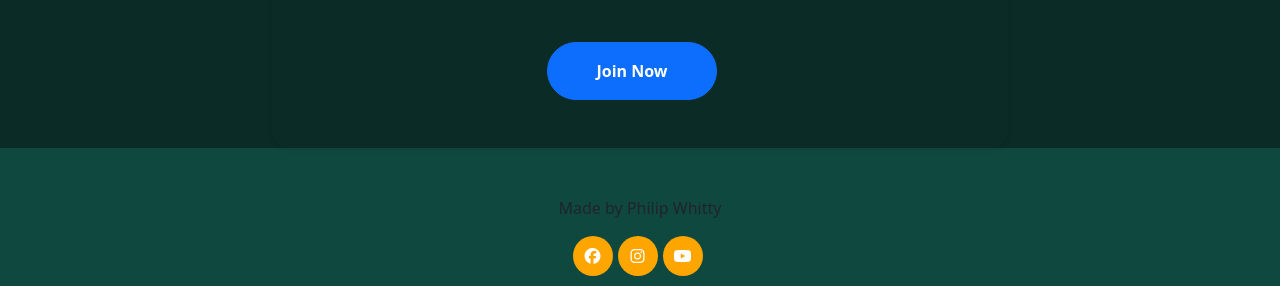
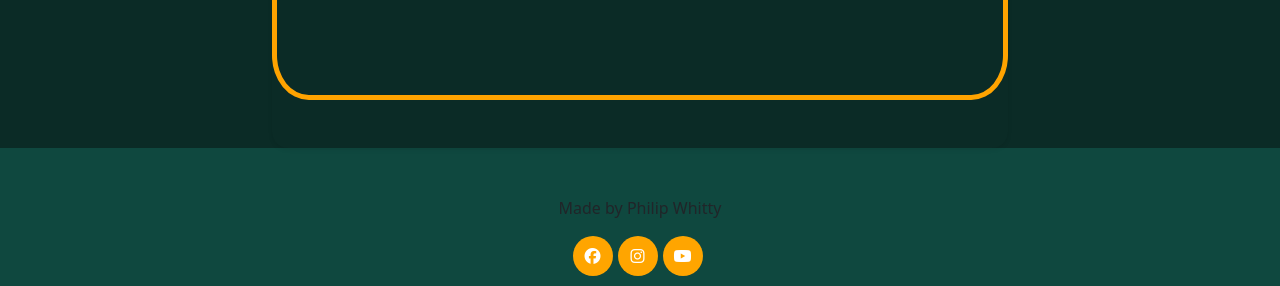
Before and after one commit to phillywhitty/The_Golfers, a Django app: page /about/ in a window 1280 px wide. Shown: the part 957-1243 px from the top of the page. Run offline with Django 3.2, Linux system fonts and the light colour scheme; some libraries are stand-ins or nearby versions.

Commit message:
add border to container in about.html

```diff
--- a/static/css/style.css
+++ b/static/css/style.css
@@ -81,9 +81,14 @@ body {
     border-radius: 5%;
 }
 
+.card-body-about {
+    border: 5px solid #ffa300;
+    border-radius: 5%;
+}
+
 .about-img {
 
-    border: 5px solid #ffa300;
+    border: 5px solid white;
     border-radius: 5%;
 
 }
--- a/templates/about.html
+++ b/templates/about.html
@@ -8,7 +8,7 @@
         <div class="row d-flex justify-content-center align-items-center h-100">
             <div class="col-12 col-md-8 col-lg-8">
                 <div class="card bg-clr-dom-light text-white shadow-sm" style="border-radius: 1rem;">
-                    <div class="card-body-about p-5 text-center">
+                    <div class="card-body-about p-5 mb-5 text-center">
                         <div class="mb-md-2 mt-md-4 pb-5">
 
                             <h3 class="fw-bold mb-4 text-uppercase text-heading">The Golfers</h3>
@@ -30,17 +30,6 @@
                             src="https://res.cloudinary.com/dzxjg4vwg/image/upload/v1696421706/Screenshot_2023-10-04_at_13.14.48_anjzsx.png"
                             alt="Responsive image" width="500" height="500">
 
-                        {% if user.is_authenticated %}
-                        <div class="d-flex justify-content-center mt-5">
-                            <a class="btn rounded-pill btn-lg px-5 py-3 me-sm-3 fs-6 fw-bolder join-now-bg join-now-text"
-                                href="#">Create Post</a>
-                        </div>
-                        {% else %}
-                        <div class="d-flex justify-content-center">
-                            <a class="btn btn-primary rounded-pill btn-lg px-5 py-3 me-sm-3 fs-6 fw-bolder"
-                                href="#">Join Now</a>
-                        </div>
-                        {% endif %}
                     </div>
                 </div>
             </div>
```
